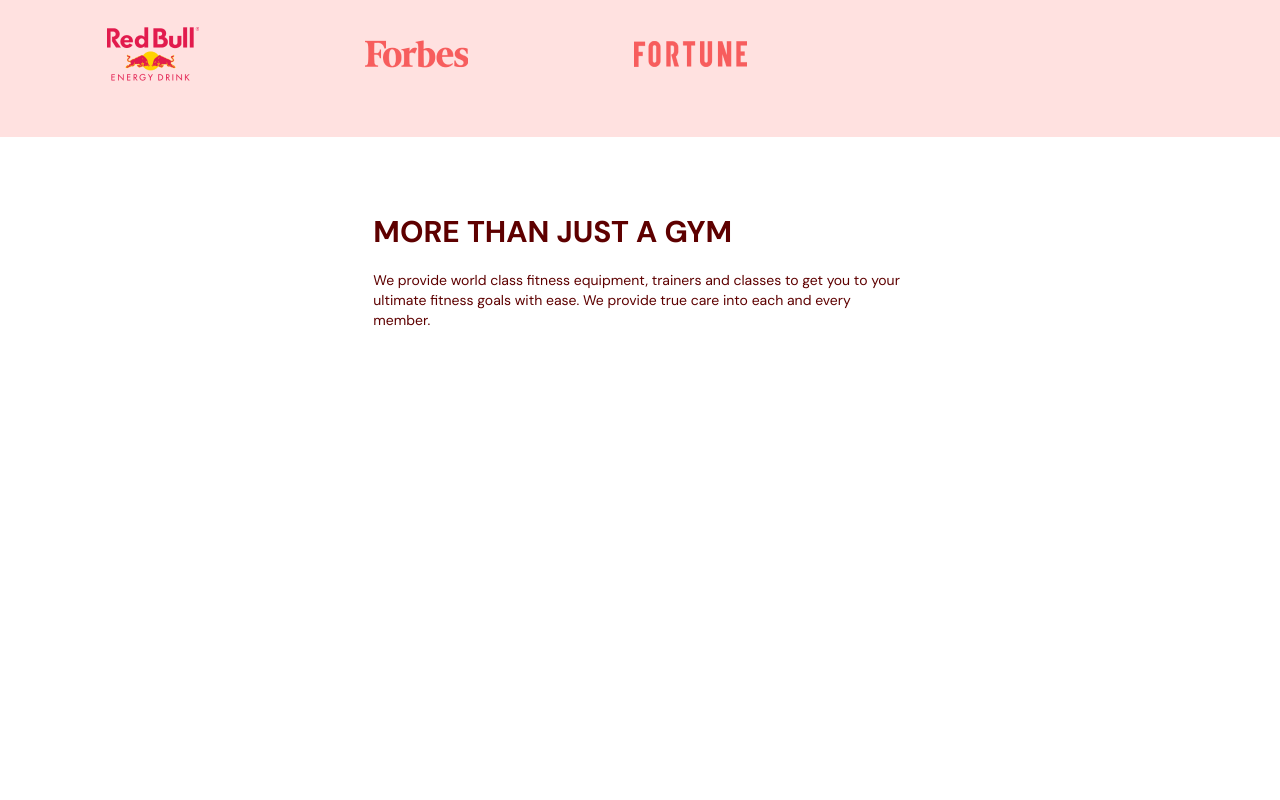
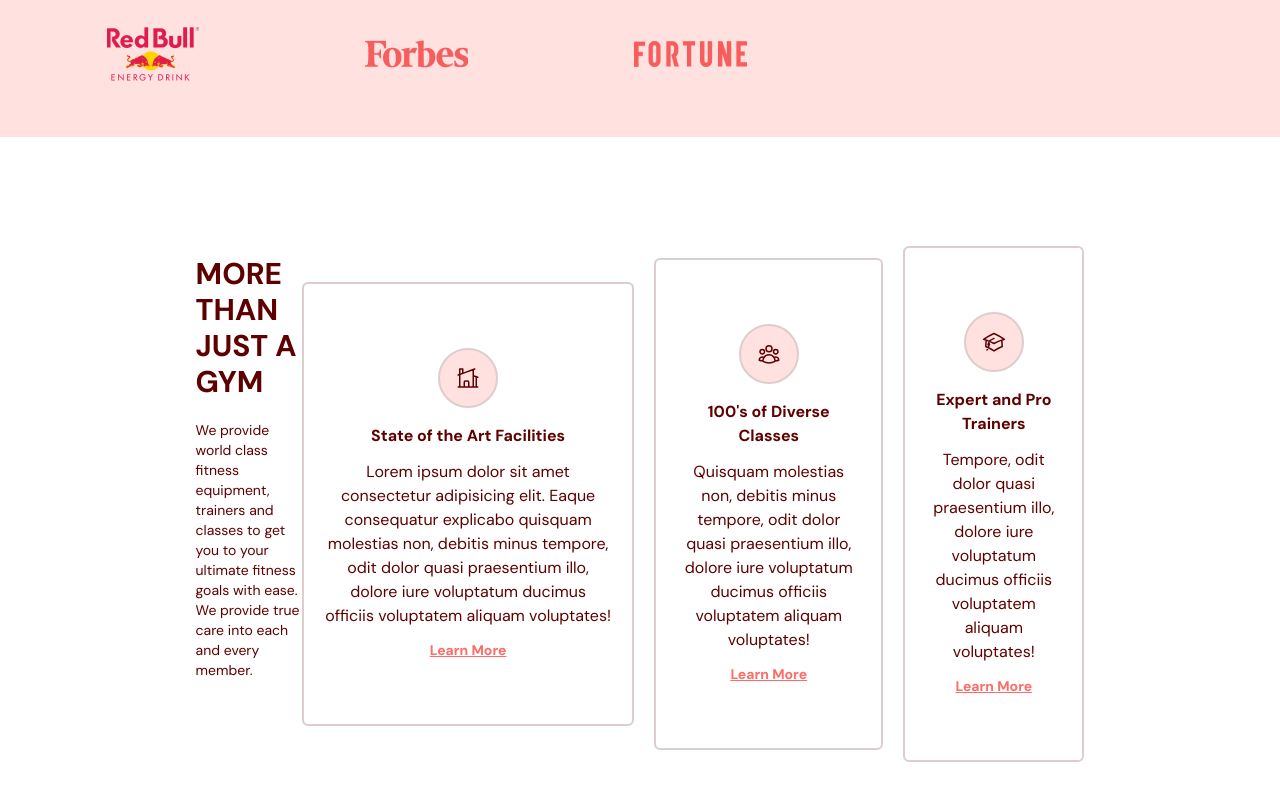
Before and after one commit to elsacodesid/gym-app, a React (Vite) app: page / in a window 1280 px wide. Shown: the part 686-1486 px from the top of the page. Built offline with nearby package versions, Linux system fonts and the light colour scheme.

Commit message:
update benefits

```diff
--- /dev/null
+++ b/src/scenes/benefits/Benefit.tsx
@@ -0,0 +1,35 @@
+import { SelectedPage } from '@/shared/types';
+import AnchorLink from 'react-anchor-link-smooth-scroll';
+
+
+type Props = {
+    icon: JSX.Element;
+    title: string;
+    description: string;
+    setSelectedPage: (value: SelectedPage) => void;
+};
+
+const Benefit = ({ icon, title, description, setSelectedPage }: Props) => {
+    return (
+        <div className="mt-5 rounded-md border-2 border-gray-100 px-5 py-16 text-center">
+            <div className="mb-4 flex justify-center">
+                <div className="rounded-full border-2 border-gray-100 bg-primary-100 p-4">
+                    {icon}
+                </div>
+            </div>
+            <h4 className='font-bold '>{title}</h4>
+            <p className='my-3'>{description}</p>
+            <AnchorLink
+                            className="text-sm font-bold text-primary-500 underline hover:text-secondary-500"
+                            onClick={() =>
+                                setSelectedPage(SelectedPage.ContactUs)
+                            }
+                            href={`#${SelectedPage.ContactUs}`}
+                        >
+                            <p>Learn More</p>
+                        </AnchorLink>
+        </div>
+    );
+};
+
+export default Benefit;
--- a/src/scenes/benefits/index.tsx
+++ b/src/scenes/benefits/index.tsx
@@ -1,11 +1,30 @@
 import HText from '@/shared/HText';
-import { SelectedPage } from '@/shared/types';
+import { BenefitType, SelectedPage } from '@/shared/types';
 import {
     HomeModernIcon,
     UserGroupIcon,
     AcademicCapIcon,
-} from '@heroicons/react';
+} from '@heroicons/react/24/outline';
 import { motion } from 'framer-motion';
+import Benefit from './Benefit';
+
+const benefits: Array<BenefitType> = [
+    {
+        icon: <HomeModernIcon className="h-6 w-6 " />,
+        title: "State of the Art Facilities",
+        description: "Lorem ipsum dolor sit amet consectetur adipisicing elit. Eaque consequatur explicabo quisquam molestias non, debitis minus tempore, odit dolor quasi praesentium illo, dolore iure voluptatum ducimus officiis voluptatem aliquam voluptates!"
+    },
+    {
+        icon: <UserGroupIcon className="h-6 w-6 " />,
+        title: "100's of Diverse Classes",
+        description: "Quisquam molestias non, debitis minus tempore, odit dolor quasi praesentium illo, dolore iure voluptatum ducimus officiis voluptatem aliquam voluptates!"
+    },
+    {
+        icon: <AcademicCapIcon className="h-6 w-6 " />,
+        title: "Expert and Pro Trainers",
+        description: "Tempore, odit dolor quasi praesentium illo, dolore iure voluptatum ducimus officiis voluptatem aliquam voluptates!"
+    },
+]
 
 type Props = {
     setSelectedPage: (value: SelectedPage) => void;
@@ -24,6 +43,17 @@
                   <p className="my-5 text-sm">We provide world class fitness equipment, trainers and classes to get you to your ultimate fitness goals with ease. We provide true care into each and every member.</p>
                 </div>
                 {/* Benefits */}
+                <div className="md:flex items-center justify-between mt-8 gap-5">
+                    {benefits.map((benefit: BenefitType) => (
+                        <Benefit
+                            key={benefit.title}
+                            icon={benefit.icon}
+                            title={benefit.title}
+                            description={benefit.description}
+                            setSelectedPage={setSelectedPage}
+                        />
+                    ))}
+                </div>
 
             </motion.div>
         </section>
--- a/src/shared/types.ts
+++ b/src/shared/types.ts
@@ -4,3 +4,9 @@
     OurClasses = "ourclasses",
     ContactUs = "contactus"
     }
+
+export interface BenefitType {
+    icon: JSX.Element;
+    title: string;
+    description: string
+}
```
